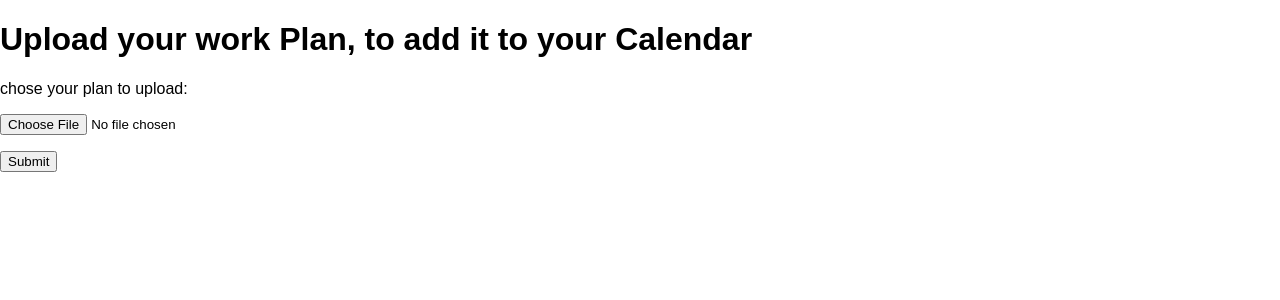
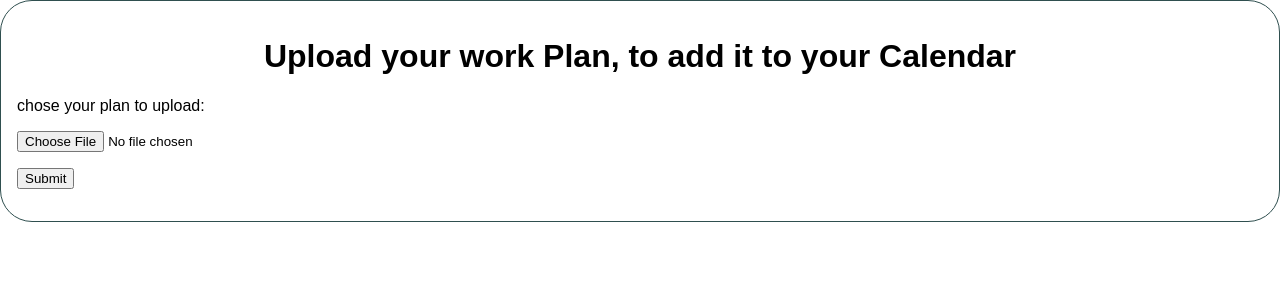
Before and after one commit to mrkillertoast/python-work-plan-app, a Flask app: template templates/upload.html in a window 1280 px wide. Shown: the top 300 px of the page. Run offline with Flask 3, Linux system fonts and the light colour scheme; the template is opened without the code that fills it, so the values that code supplies are empty.

Commit message:
add some styling

```diff
--- a/static/css/main.css
+++ b/static/css/main.css
@@ -2,3 +2,17 @@ body {
     margin: 0;
     font-family: sans-serif;
 }
+
+.center {
+    text-align: center;
+}
+
+.uploader{
+    border: 1px solid darkslategrey;
+    border-radius: 2rem;
+    padding: 1rem;
+}
+
+.align-left{
+    text-align: left;
+}
```
